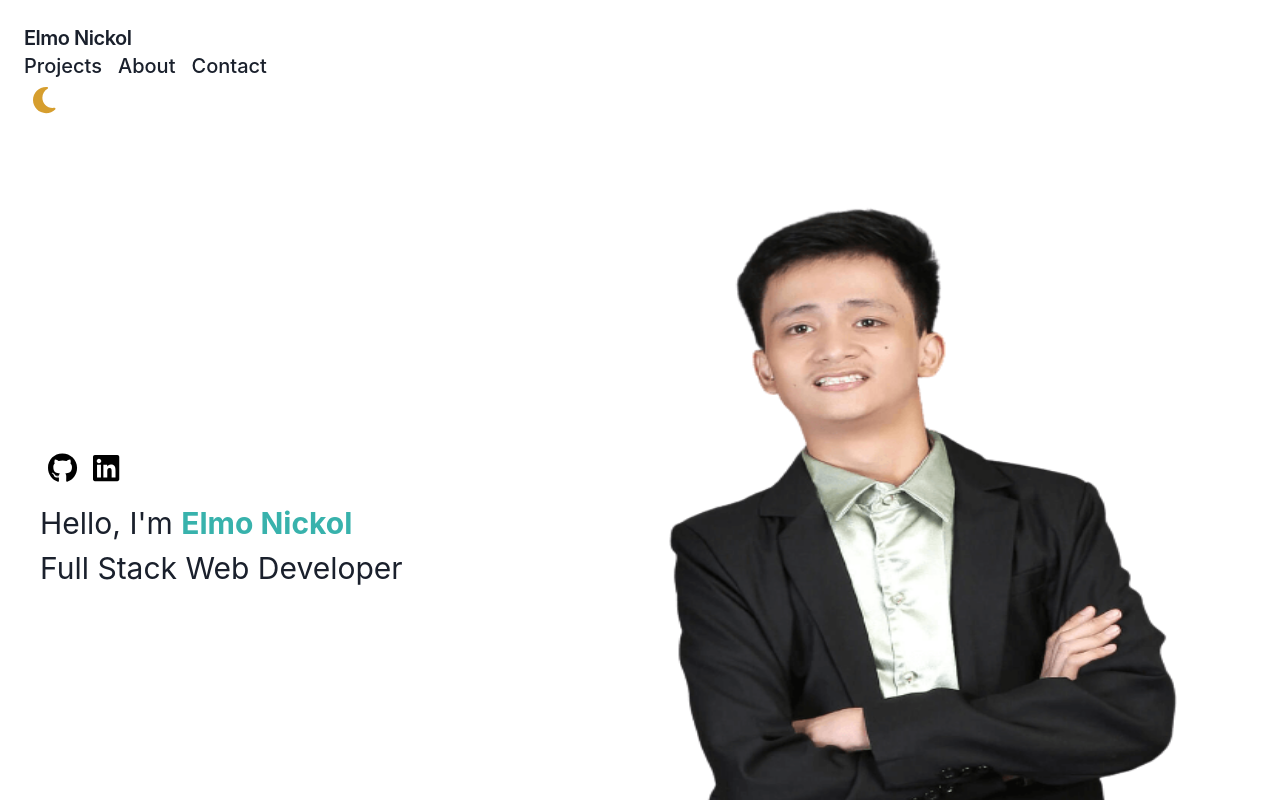
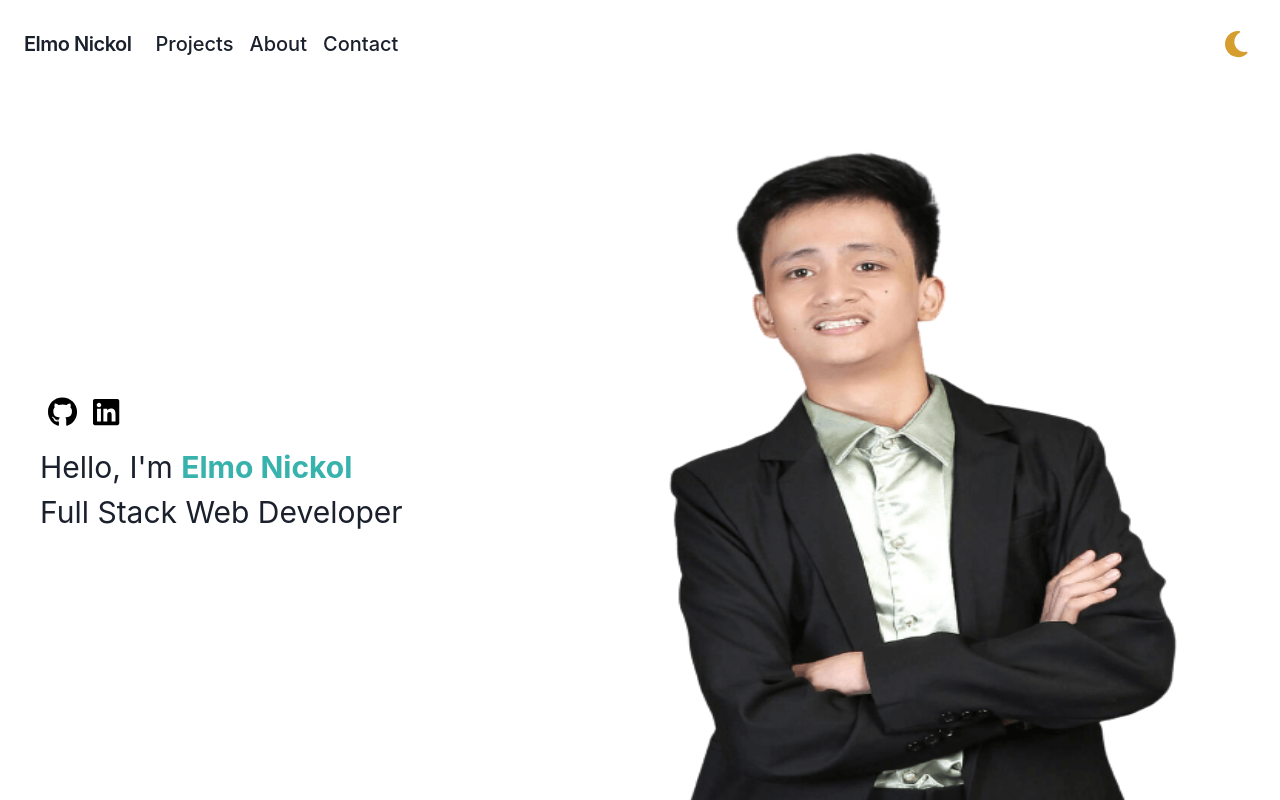
Before and after one commit to elmonickcool/my_portfolio, a Next.js app: page / in a window 1280 px wide. Shown: the top 800 px of the page. Built offline with nearby package versions, Linux system fonts and the light colour scheme.

Commit message:
navbar row

```diff
--- a/src/components/Navbar.jsx
+++ b/src/components/Navbar.jsx
@@ -25,7 +25,7 @@ const Navbar = () => {
 
   return (
     <div className="mb-7">
-      <div className="flex items-center justify-between flex-wrap p-6">
+      <div className="flex items-center justify-between flex-row p-6">
         <div className="flex items-center flex-shrink-0 mr-6 flex-grow">
           <Link as={NextLink} href="/" passHref={true} legacyBehavior={true}>
             <a>
```
